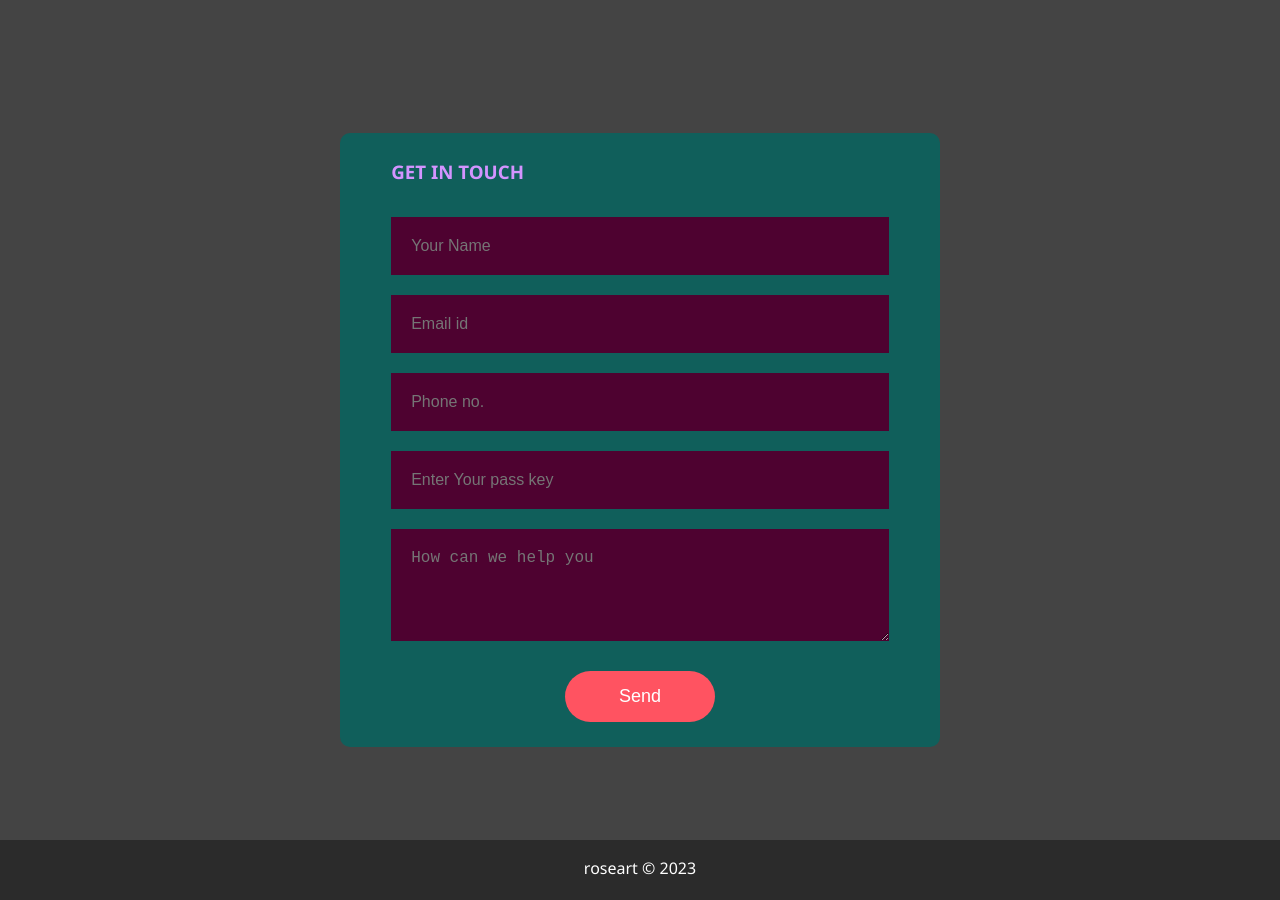
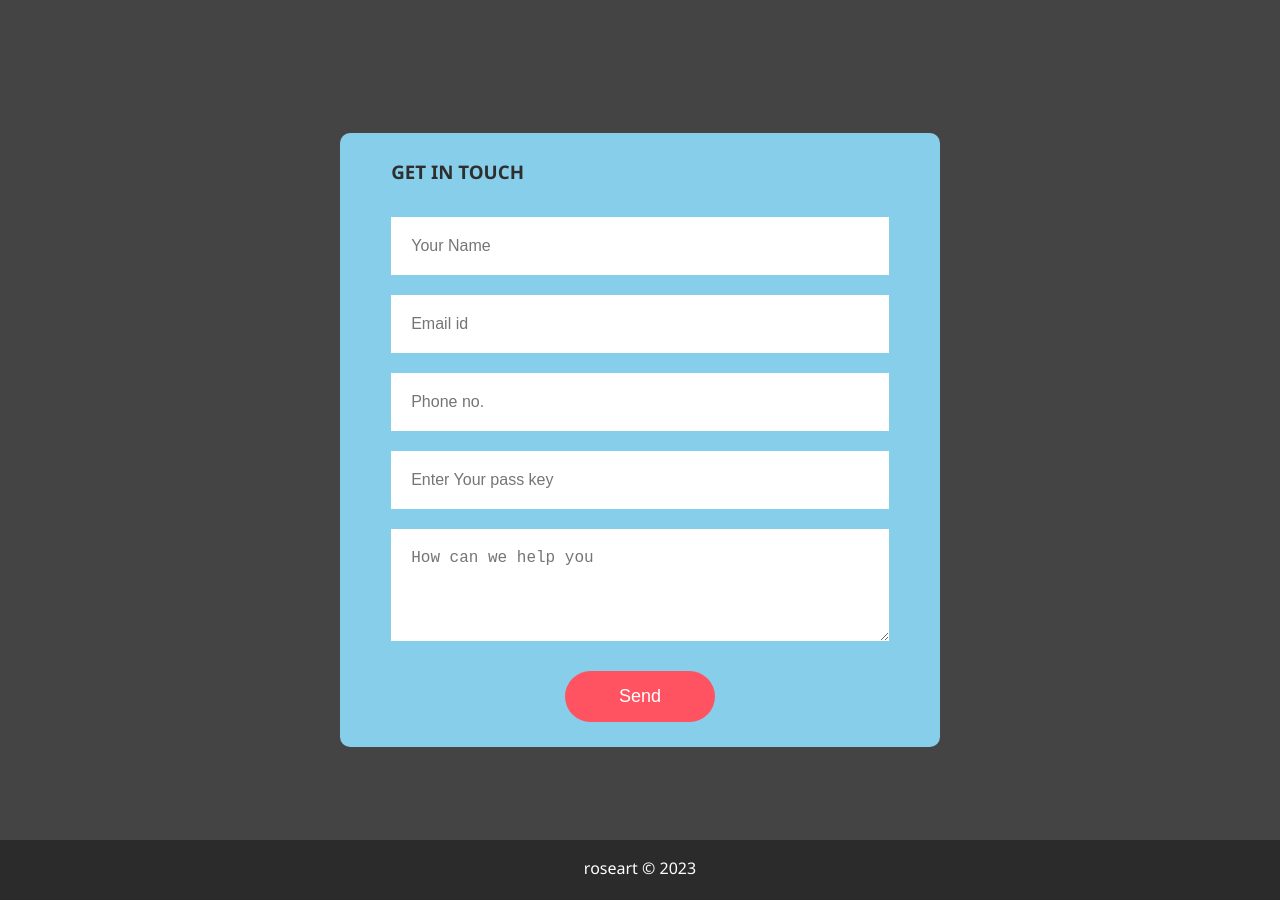
Before and after one commit to Priyanshumishra2601/firstpublishedwebsite, a plain HTML site: page contact.html in a window 1280 px wide. Shown: the part 700-1600 px from the top of the page. Drawn offline with Linux system fonts and the light colour scheme.

Commit message:
Update main.css

```diff
--- a/main.css
+++ b/main.css
@@ -285,7 +285,7 @@ main#home h1 {
       justify-content: center;
     }
     form{
-      background: rgb(16, 95, 91);
+     background: skyblue;
       display: flex;
       flex-direction: column;
       padding: 2vw 4vw;
@@ -295,7 +295,7 @@ main#home h1 {
     }
 
     form h3{
-      color: rgb(211, 148, 255);
+      color: rgb(46, 46, 46);
       font-weight: 800;
       margin-bottom: 20px;
     }
@@ -305,7 +305,7 @@ main#home h1 {
       margin: 10px 0;
       padding: 20px;
       outline: none;
-      background: #4e0230;
+
       font-size: 16px;
     }
 
```
